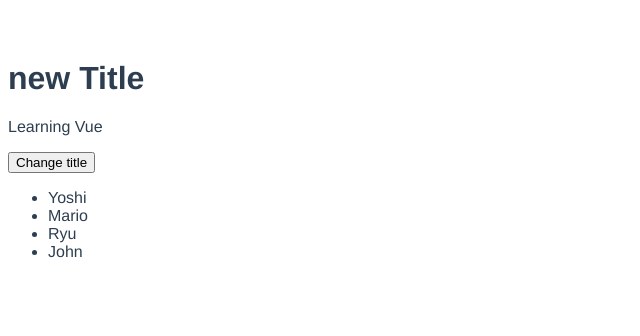
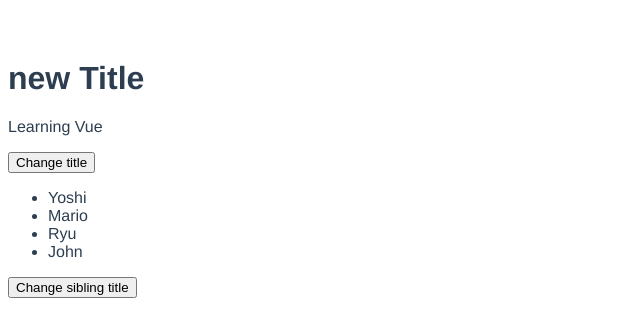
Before and after one commit to Cleomir/learning-vue, a Vue app in the folder hello-world-app/: page /#/hello in a window 1280 px wide. Both pictures are taken after a click on the button "Change title". Shown: the top 336 px of the page, without its empty margins (0-640 px from the left). Built offline with nearby package versions, Linux system fonts and the light colour scheme.

Commit message:
Add sibling event

```diff
--- a/hello-world-app/src/components/HelloWorld.vue
+++ b/hello-world-app/src/components/HelloWorld.vue
@@ -3,11 +3,13 @@
     <h1>{{ title }}</h1>
     <p>{{ greeting() }}</p>
     <Nested @changeTitle="updateTitle($event)" :names="names" />
+    <Sibling />
   </div>
 </template>
 
 <script>
 import Nested from "./Nested";
+import Sibling from "./Sibling";
 
 export default {
   name: "HelloWorld",
@@ -27,6 +29,7 @@ export default {
   },
   components: {
     Nested,
+    Sibling,
   },
 };
 </script>
--- a/hello-world-app/src/components/Nested.vue
+++ b/hello-world-app/src/components/Nested.vue
@@ -1,6 +1,6 @@
 <template>
   <div>
-    <button @click="changeTitle">Change title</button>
+    <button @click="changeTitle">{{buttonTitle}}</button>
     <ul>
       <li v-for="(name, index) in names" :key="index">{{ name }}</li>
     </ul>
@@ -8,12 +8,22 @@
 </template>
 
 <script>
+import {bus} from '../main';
+
 export default {
+  data() {
+    return {
+      buttonTitle: "Change title"
+    }
+  },
   props: ["names"],
   methods: {
     changeTitle() {
       this.$emit("changeTitle", "new Title");
     },
   },
+  created() {
+    bus.$on("changeTitle", (data) => this.buttonTitle = data)
+  }
 };
 </script>
--- /dev/null
+++ b/hello-world-app/src/components/Sibling.vue
@@ -0,0 +1,15 @@
+<template>
+  <button @click="changeTitle">Change sibling title</button>
+</template>
+
+<script>
+import { bus } from "../main";
+
+export default {
+  methods: {
+    changeTitle() {
+      bus.$emit("changeTitle", "Title from Sibling");
+    },
+  },
+};
+</script>
--- a/hello-world-app/src/main.js
+++ b/hello-world-app/src/main.js
@@ -7,6 +7,7 @@ import HelloWorld from "./components/HelloWorld.vue";
 Vue.config.productionTip = false;
 Vue.use(VueRouter);
 
+export const bus = new Vue();
 const routes = [
   {
     path: "/",
```
